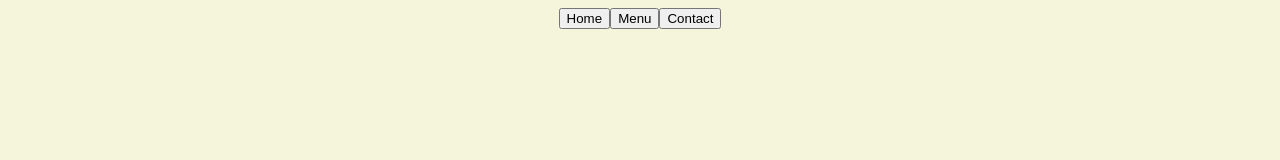
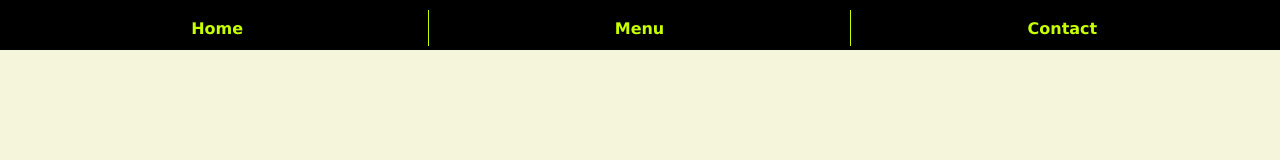
Before and after one commit to rawezh1/restaurant_page, a website built with webpack: page dist/index.html in a window 1280 px wide. Built offline with nearby package versions, Linux system fonts and the light colour scheme; files whose address does not match are found by name.

Commit message:
improve navBar visuals

```diff
--- a/src/style.css
+++ b/src/style.css
@@ -1,6 +1,36 @@
 body {
     text-align: center;
     background-color: beige;
+    margin:0;
+}
+button{
+    font-family: Verdana, Geneva, Tahoma, sans-serif;
+    font-weight:bold;
+    font-size: medium;
+    color:rgb(200, 255, 0);
+    width: 33%;
+    height:90%;
+    background: none;
+    border: none;
+    border-color: white;
+    transition:all .2s ease-in-out;
+}
+button:hover {
+    text-shadow: 0 0 10px rgba(255,255,255, 1),
+    0 0 50px rgba(255, 255, 255, .8),
+    0 0 75px rgba(255, 255, 255, .6),
+    0 0 76px rgba(255, 255, 255, .4),
+    0 0 77px rgba(255, 255, 255, .5),
+    0 0 78px rgba(255, 255, 255, .4),
+    0 0 79px rgba(255, 255, 255, .3),
+    0 0 80px rgba(255, 255, 255, .2),
+    0 0 85px rgba(255, 255, 255, .1);
+}
+#navBar{
+    background-color: black;
+    width: 100%;
+    height:40px;
+    padding-top: 10px;
 }
 #main {
     text-align: center;
@@ -32,6 +62,16 @@ body {
     padding:20px;
     border-radius: 10px;
 }
+#btn0 {
+    border-right: 1px solid;
+}
+#btn1 {
+    border-right: 1px solid;
+}
+#btn2 {
+    border:none;
+}
+
 .itemDisc{
     background-color: rgba(0, 0, 0, 0.61);
     font-weight: bold;
```
Also changed, not shown: dist/main.js.
